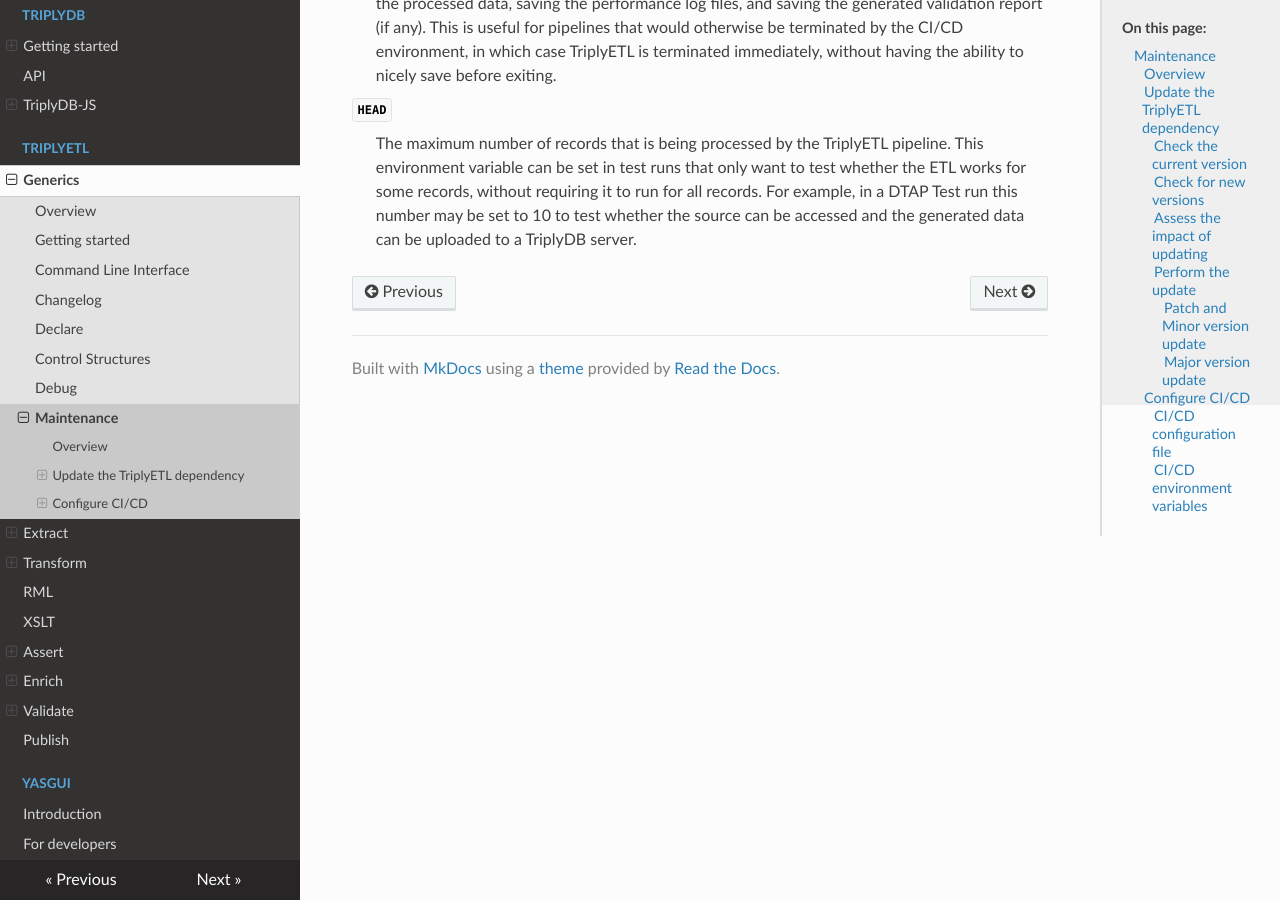
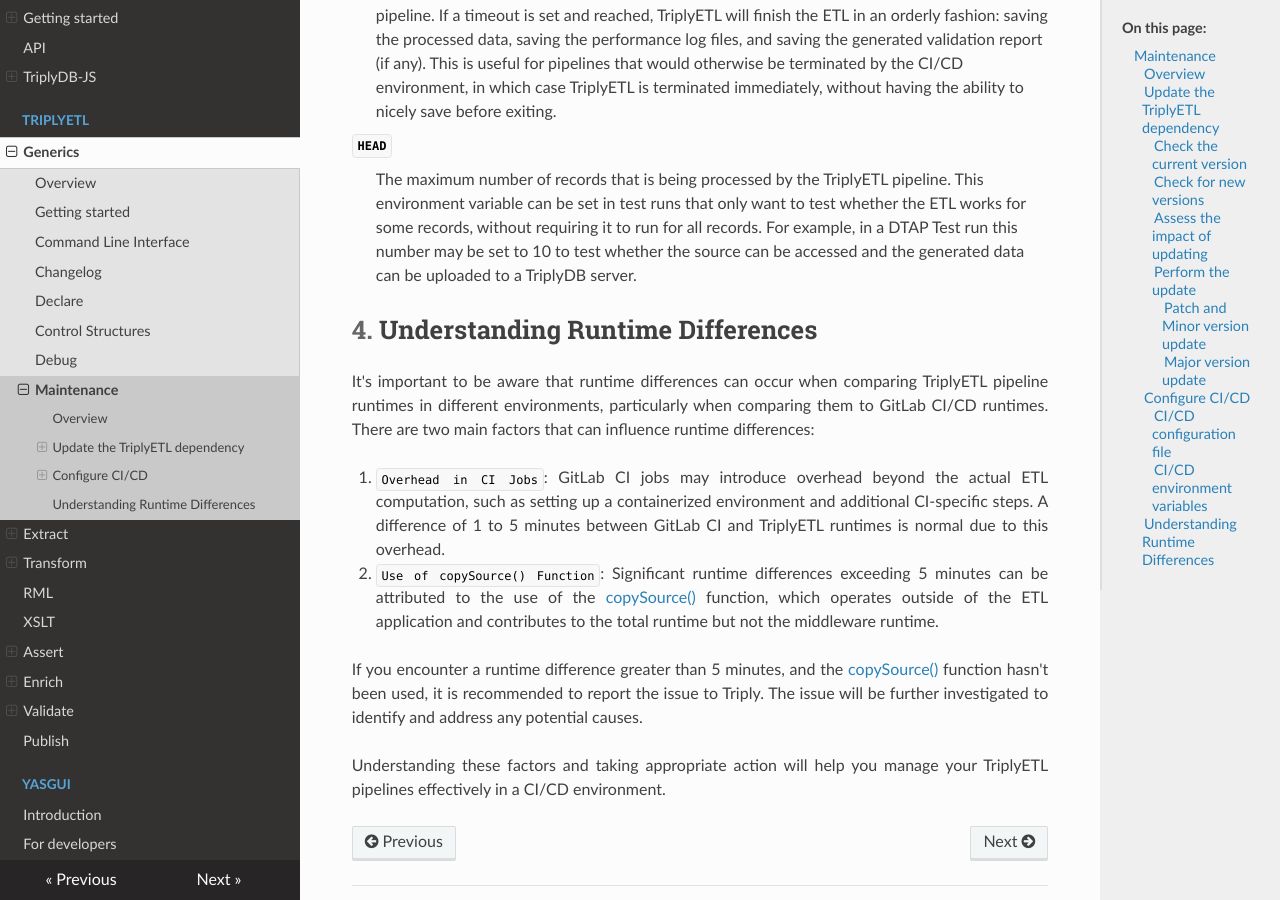
Before and after one commit to TriplyDB/Documentation, an MkDocs documentation site: the page built from docs/triply-etl/maintenance/index.md, in a window 1280 px wide and 900 px high, scrolled down 5215 px. Built offline with MkDocs 1.6.1, drawn with Linux system fonts in a browser that asks for light colours; some of the changed text lies outside the part shown.

Commit message:
Added documentation on runtime differences (#105)
* Added documentation on runtime differences

* Minor stylistic changes

---------

Co-authored-by: Ana Konrad <ana.konrad@triply.cc>

```diff
--- a/docs/triply-etl/maintenance/index.md
+++ b/docs/triply-etl/maintenance/index.md
@@ -20,7 +20,7 @@
   - [Configure CI/CD](#configure-cicd)
     - [CI/CD configuration file](#cicd-configuration-file)
     - [CI/CD environment variables](#cicd-environment-variables)
-<!-- - [Monitor CI/CD](#monitor-cicd) -->
+  - [Understanding Runtime Differences](#understanding-runtime-differences)
 
 
 
@@ -200,3 +200,15 @@
   <dt><code>HEAD</code></dt>
   <dd>The maximum number of records that is being processed by the TriplyETL pipeline. This environment variable can be set in test runs that only want to test whether the ETL works for some records, without requiring it to run for all records. For example, in a DTAP Test run this number may be set to 10 to test whether the source can be accessed and the generated data can be uploaded to a TriplyDB server.</dd>
 </dl>
+
+## Understanding Runtime Differences
+
+It's important to be aware that runtime differences can occur when comparing TriplyETL pipeline runtimes in different environments, particularly when comparing them to GitLab CI/CD runtimes. There are two main factors that can influence runtime differences:
+
+1. `Overhead in CI Jobs`: GitLab CI jobs may introduce overhead beyond the actual ETL computation, such as setting up a containerized environment and additional CI-specific steps. A difference of 1 to 5 minutes between GitLab CI and TriplyETL runtimes is normal due to this overhead.
+
+2. `Use of copySource() Function`: Significant runtime differences exceeding 5 minutes can be attributed to the use of the [copySource()](../publish/#direct-copying-of-source-data-to-destination) function, which operates outside of the ETL application and contributes to the total runtime but not the middleware runtime.
+
+If you encounter a runtime difference greater than 5 minutes, and the [copySource()](../publish/#direct-copying-of-source-data-to-destination) function hasn't been used, it is recommended to report the issue to Triply. The issue will be further investigated to identify and address any potential causes.
+
+Understanding these factors and taking appropriate action will help you manage your TriplyETL pipelines effectively in a CI/CD environment.
```
Also changed, not shown: docs/triply-etl/publish/index.md (+1 -1 lines).
